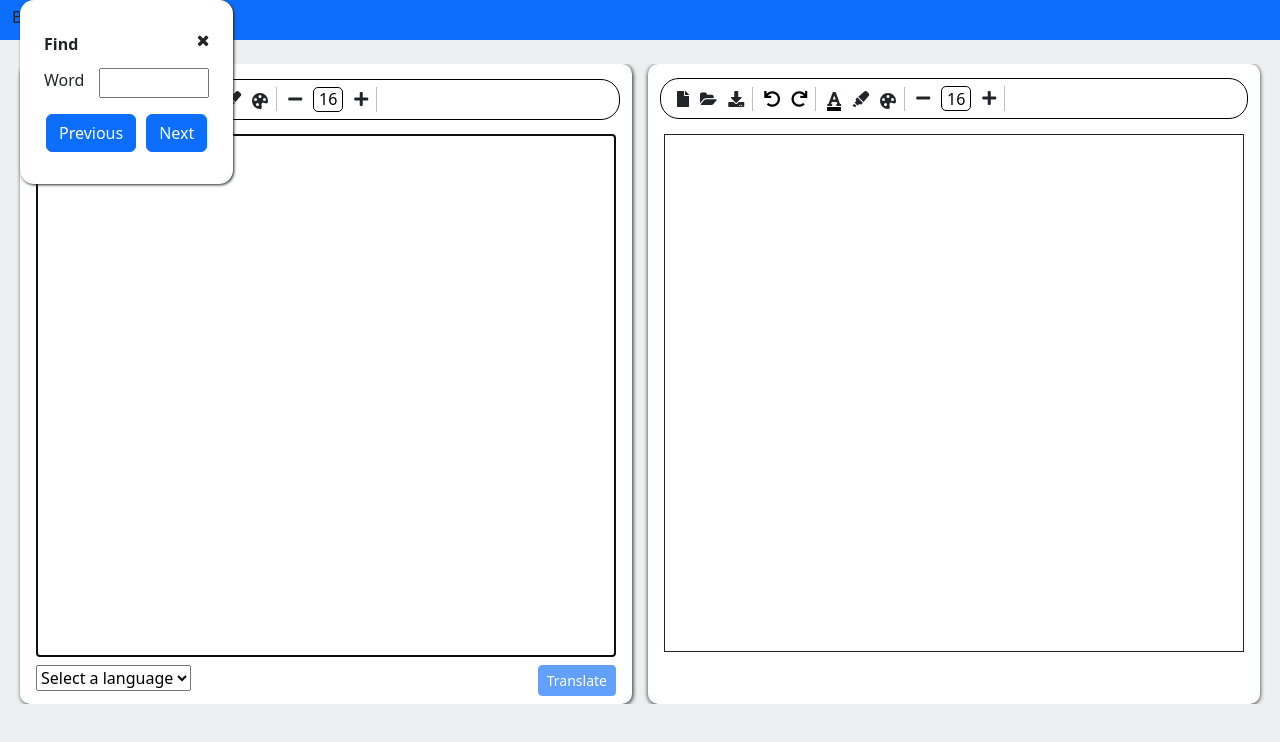
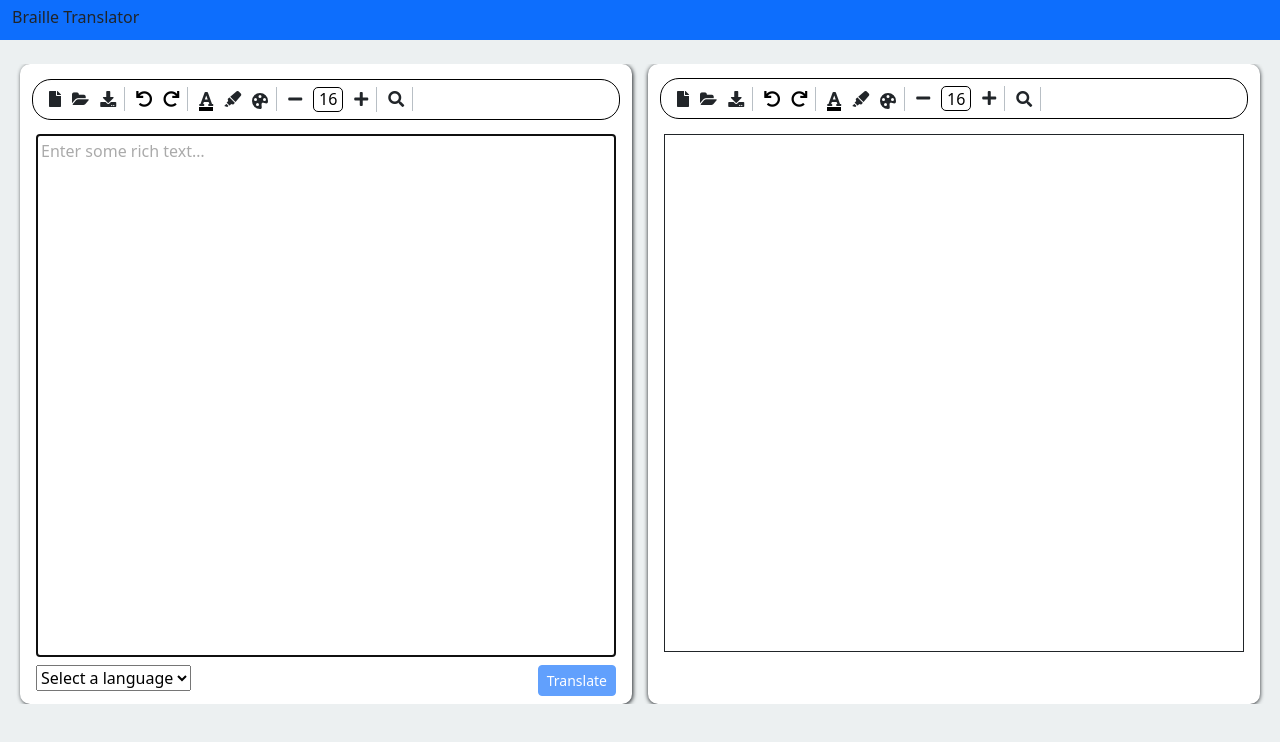
Before and after one commit to zendalona/online-braille-translator, a Next.js app: page / in a window 1280 px wide. Shown: the top 742 px of the page. Built offline with nearby package versions, Linux system fonts and the light colour scheme; no server answers.

Commit message:
find tool is added in toolbar

```diff
--- a/src/components/Find/Find.js
+++ b/src/components/Find/Find.js
@@ -28,7 +28,7 @@ function Find({ editor, search, setSearch, setShowFind }) {
 
     return (
         <Draggable bounds='parent'>
-            <div className={`col-6 col-sm-2 ${styles.findContainer} py-3`} style={{ boxShadow: '1px 1px 3px' }}>
+            <div className={`col-6 col-sm-4 col-xl-2 ${styles.findContainer} py-3`} style={{ boxShadow: '1px 1px 3px' }}>
                 <div className={`${styles.findHead} px-4 my-3`}><span><strong>Find</strong></span><i onClick={() => { setShowFind(false) }} className="fa fa-close" /></div>
                 <div className={`col-12 ${styles.findBody} px-4 pe-4 my-2`}><span>Word</span><input value={search} onChange={handleChange} onKeyDown={keyPress} type="text" className="col-8" /></div>
                 {!isFound && <span style={{ display: 'flex', justifyContent: 'center' }}>Not found</span>}
--- a/src/components/TextEditor/TextEditor.js
+++ b/src/components/TextEditor/TextEditor.js
@@ -20,7 +20,7 @@ function TextEditor({ brailleEditor }) {
     const [background, setBackground] = useState("#ffffff")
     const [language, setLanguage] = useState("")
     const [isDisabled, setIsDisabled] = useState(true)
-    const [showFind, setShowFind] = useState(true)
+    const [showFind, setShowFind] = useState(false)
     const [search, setSearch] = useState(null)
 
 
@@ -128,7 +128,10 @@ function TextEditor({ brailleEditor }) {
 
 
                     <Slate editor={textEditor} value={text} onChange={(value) => handleChange(value)}>
-                        <Toolbar state={text} fontColorPicker={fontColorPicker} setFontColorPicker={setFontColorPicker} highlightColorPicker={highlightColorPicker} setHighlightColorPicker={setHighlightColorPicker} background={background}  setBackground={setBackground} backgroundPicker={backgroundPicker} setBackgroundPicker={setBackgroundPicker} />
+                        <Toolbar state={text} fontColorPicker={fontColorPicker} setFontColorPicker={setFontColorPicker}
+                            highlightColorPicker={highlightColorPicker} setHighlightColorPicker={setHighlightColorPicker}
+                            background={background} setBackground={setBackground} backgroundPicker={backgroundPicker}
+                            setBackgroundPicker={setBackgroundPicker} setShowFind={setShowFind} />
                         <Editable
                             onClick={() => {
                                 fontColorPicker ? setFontColorPicker(false) : null
@@ -141,7 +144,7 @@ function TextEditor({ brailleEditor }) {
                             spellCheck
                             autoFocus
                             className={`${styles.textField} mx-3 p-1`}
-                            style={{backgroundColor:background}} />
+                            style={{ backgroundColor: background }} />
                     </Slate>
                     <div className={`${styles.editorFooter} px-3 py-2`} >
                         <div><select onChange={(event) => selectLanguage(event.target.value)}>
@@ -150,7 +153,7 @@ function TextEditor({ brailleEditor }) {
                             <option value="Malayalam">Malayalam</option>
                         </select></div><button className="btn btn-primary btn-sm" disabled={isDisabled} type="button" onClick={handleClick}>Translate</button>
                     </div>
-                    {showFind && <Find editor={textEditor} search={search} setSearch={setSearch} setShowFind={setShowFind}/>}
+                    {showFind && <Find editor={textEditor} search={search} setSearch={setSearch} setShowFind={setShowFind} />}
                 </div>
             </div></>
     )
--- a/src/components/Toolbar/Toolbar.js
+++ b/src/components/Toolbar/Toolbar.js
@@ -7,7 +7,8 @@ import { useFocused, useSelected, useSlate } from 'slate-react';
 import { downloadClick, newClick } from '@/handlers/handler';
 import FileUpload from '../FileUpload/FileUpload';
 
-function Toolbar({ state, fontColorPicker, setFontColorPicker, highlightColorPicker, setHighlightColorPicker, background, setBackground, backgroundPicker, setBackgroundPicker }) {
+function Toolbar({ state, fontColorPicker, setFontColorPicker, highlightColorPicker, setHighlightColorPicker,
+  background, setBackground, backgroundPicker, setBackgroundPicker ,setShowFind}) {
   const [fontColor, setFontColor] = useState("#000000")
   const [highlight, setHighlight] = useState("")
   const [fontSize, setFontSize] = useState(16)
@@ -147,6 +148,11 @@ function Toolbar({ state, fontColorPicker, setFontColorPicker, highlightColorPic
           <div><a onClick={() => fontSizeChange('increase', null)} title="Increase font size"><i className="fas fa-plus"></i></a></div>
         </div>
 
+        <div className={`${styles.toolContainer} pe-2`}>
+          <div><a onClick={() =>setShowFind((prev)=>!prev)} title="Find"><i className="fas fa-search"></i></a></div>
+
+        </div>
+
       </div>
       {fontColorPicker && <div className={styles.colorPicker}> <ChromePicker color={fontColor} onChange={(color) => fontColorChange(color)} /> </div>}
       {highlightColorPicker && <div className={styles.colorPicker}> <ChromePicker color={highlight} onChange={(color) => highlightChange(color)} /> </div>}
--- a/src/styles/Find.module.css
+++ b/src/styles/Find.module.css
@@ -4,7 +4,8 @@
     background-color: #ffffff;
     border-radius: 14px;
     z-index: 200;
-    top: 0;
+    top: 25%;
+    left: 25%;
   }
 
   .findHead {
```
